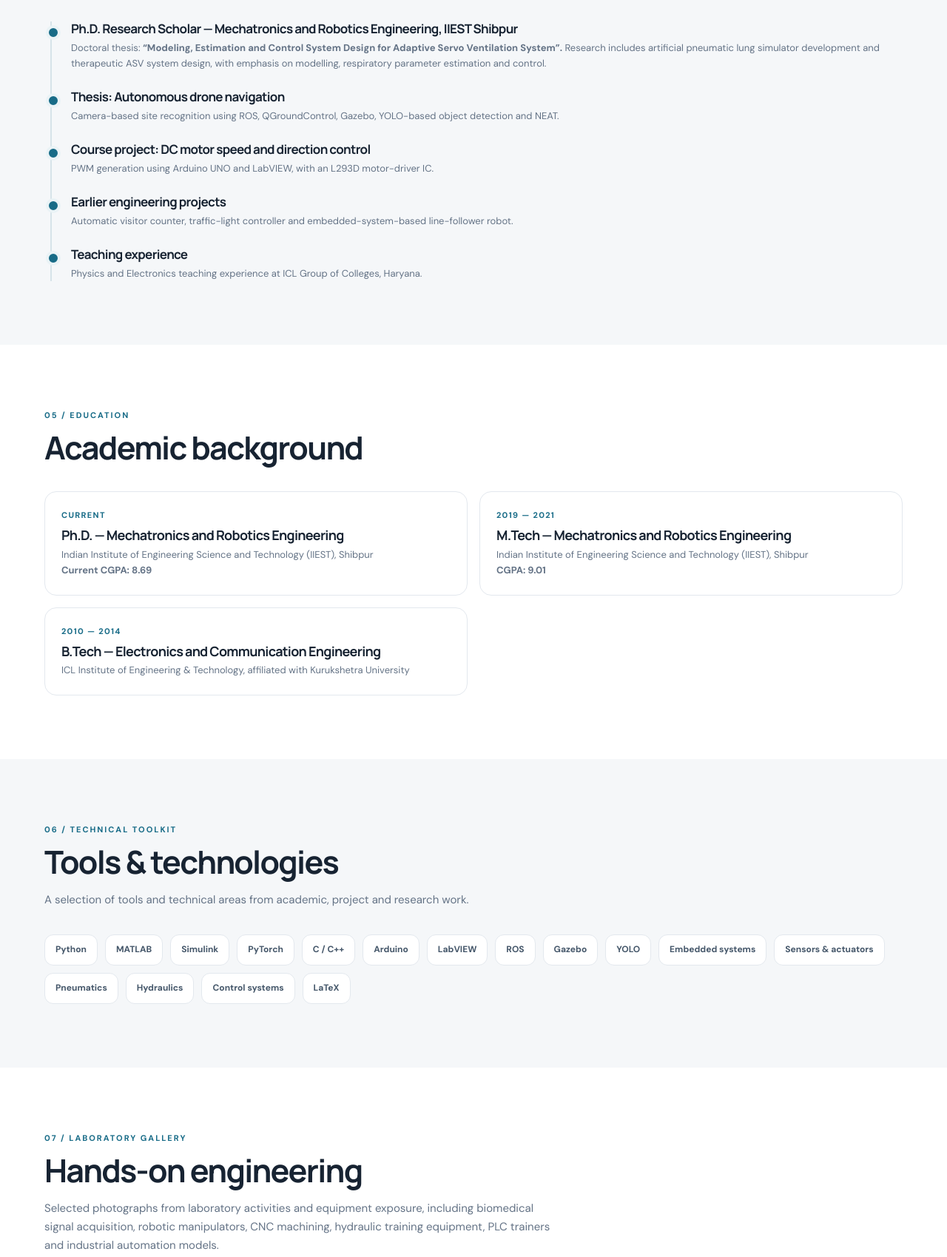
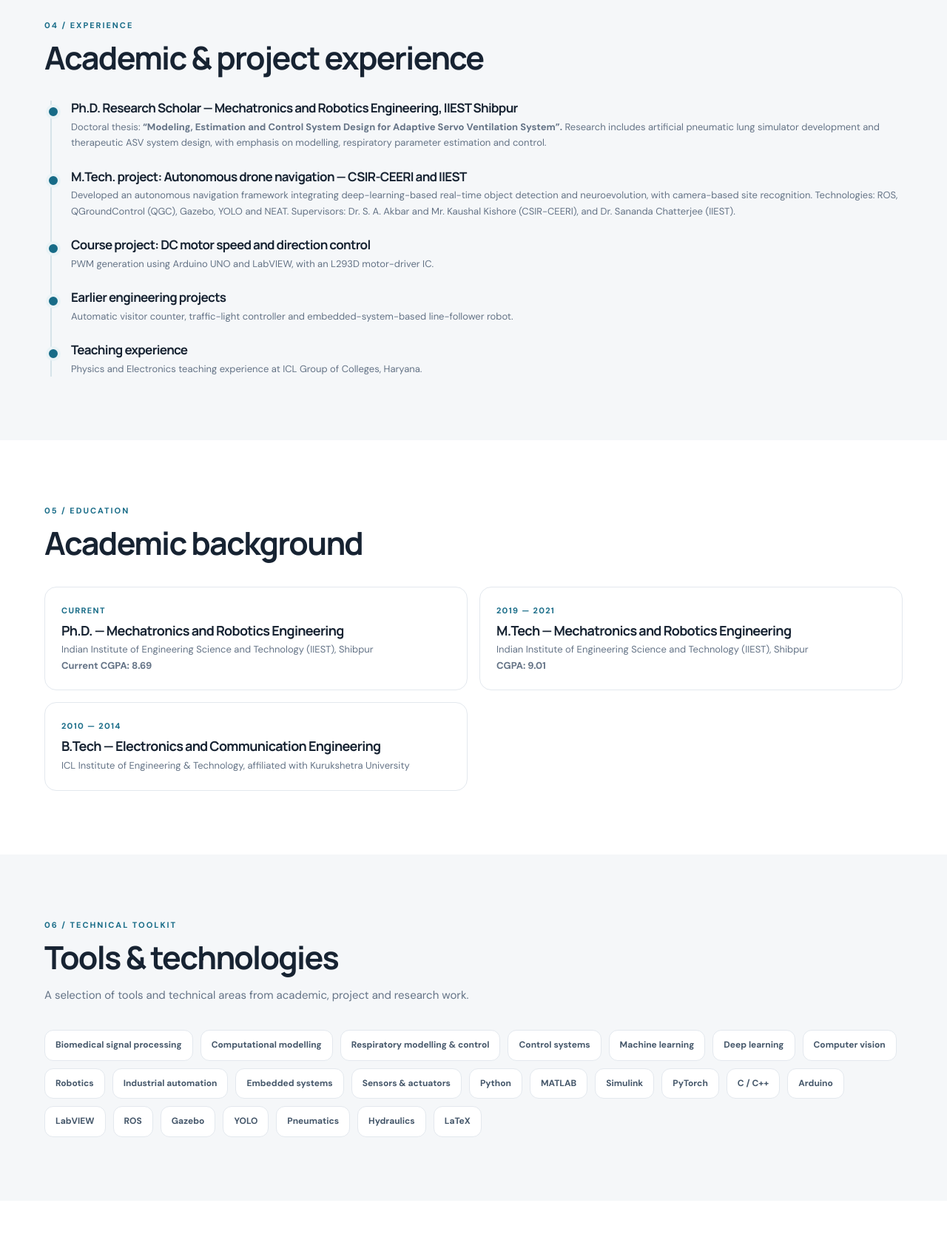
Before and after one commit to AnshumanIIEST/AnshumanIIEST.github.io, a plain HTML site: page index.html in a window 1280 px wide. Shown: the part 4388-6087 px from the top of the page at 74% size. Drawn offline with Linux system fonts and the light colour scheme.

Commit message:
Enhance gallery and update project descriptions
Added a new gallery section for digital fabrication facilities and updated project descriptions for clarity.

```diff
--- a/index.html
+++ b/index.html
@@ -92,6 +92,8 @@
     .gallery-item img{width:100%;height:230px;object-fit:cover;transition:.4s}
     .gallery-item:hover img{transform:scale(1.04)}
     .gallery-label{position:absolute;inset:auto 0 0;padding:35px 16px 14px;background:linear-gradient(transparent,rgba(10,25,35,.8));color:white;font-size:12px;font-weight:700}
+    .gallery-collage{background:#101c2b}
+    .gallery-collage img{object-fit:contain;background:#101c2b}
     .contact{background:var(--dark);color:white}
     .contact .section-intro{color:#bdcbd3}
     .contact-row{display:flex;align-items:center;justify-content:space-between;gap:30px;flex-wrap:wrap}
@@ -226,8 +228,9 @@
           <article class="project"><div class="project-icon">◈</div><div><small>Machine learning</small><h3>Excitation-Aware Parameter Estimation</h3><p>Physics-informed learning methods for estimating respiratory parameters while accounting for signal excitation and identifiability.</p></div></article>
           <article class="project"><div class="project-icon">↗</div><div><small>Respiratory modelling & control</small><h3>Parameter estimation and ventilator control</h3><p>Development and evaluation of methods for estimating respiratory resistance and elastance, and designing control strategies for respiratory-support systems.</p></div></article>
           <article class="project"><div class="project-icon">⌁</div><div><small>Therapeutic respiratory support</small><h3>Adaptive Servo-Ventilation (ASV) system</h3><p>Design of a therapeutic ASV system, addressing system architecture, mathematical modelling, parameter estimation and control-system development.</p></div></article>
+          <article class="project"><div class="project-icon">✚</div><div><small>Sponsored research · Ongoing</small><h3>Adaptive PAP Therapy for Enhanced Respiratory Support</h3><p>Model-based assisted ventilation system for adaptive positive airway pressure therapy. Principal Investigator: Dr. Tanmay Pal. Funded by I-Hub Foundation for Cobotics (IHFC), Technology Innovation Hub of IIT Delhi. Duration: 2 years · Project amount: ₹10,00,000.</p></div></article>
           <article class="project"><div class="project-icon">◎</div><div><small>Signal quality</small><h3>BreathGuard</h3><p>Predicting breath-detection failures in low-cost respiratory flow sensing using signal-quality indicators and risk–coverage evaluation.</p></div></article>
-          <article class="project"><div class="project-icon">✦</div><div><small>Robotics</small><h3>Autonomous drone navigation</h3><p>Thesis project involving camera-based site recognition, ROS, Gazebo, object detection and neuroevolution methods.</p></div></article>
+          <article class="project"><div class="project-icon">✦</div><div><small>M.Tech. project · CSIR-CEERI and IIEST</small><h3>Autonomous drone navigation</h3><p>Developed an autonomous navigation framework integrating deep-learning-based real-time object detection and neuroevolution, with camera-based site recognition. Technologies: ROS, QGroundControl (QGC), Gazebo, YOLO and NEAT. Supervisors: Dr. S. A. Akbar (CSIR-CEERI), Mr. Kaushal Kishore (CSIR-CEERI) and Dr. Sananda Chatterjee (IIEST).</p></div></article>
           <article class="project"><div class="project-icon">↗</div><div><small>Control systems</small><h3>Embedded motor control</h3><p>DC motor speed and direction control using Arduino, PWM generation, LabVIEW and an L293D motor driver.</p></div></article>
         </div>
       </div>
@@ -238,7 +241,7 @@
         <div class="section-head"><div class="kicker">04 / Experience</div><h2>Academic & project experience</h2></div>
         <div class="timeline">
           <div class="timeline-item"><h3>Ph.D. Research Scholar — Mechatronics and Robotics Engineering, IIEST Shibpur</h3><p>Doctoral thesis: <strong>“Modeling, Estimation and Control System Design for Adaptive Servo Ventilation System”.</strong> Research includes artificial pneumatic lung simulator development and therapeutic ASV system design, with emphasis on modelling, respiratory parameter estimation and control.</p></div>
-          <div class="timeline-item"><h3>Thesis: Autonomous drone navigation</h3><p>Camera-based site recognition using ROS, QGroundControl, Gazebo, YOLO-based object detection and NEAT.</p></div>
+          <div class="timeline-item"><h3>M.Tech. project: Autonomous drone navigation — CSIR-CEERI and IIEST</h3><p>Developed an autonomous navigation framework integrating deep-learning-based real-time object detection and neuroevolution, with camera-based site recognition. Technologies: ROS, QGroundControl (QGC), Gazebo, YOLO and NEAT. Supervisors: Dr. S. A. Akbar and Mr. Kaushal Kishore (CSIR-CEERI), and Dr. Sananda Chatterjee (IIEST).</p></div>
           <div class="timeline-item"><h3>Course project: DC motor speed and direction control</h3><p>PWM generation using Arduino UNO and LabVIEW, with an L293D motor-driver IC.</p></div>
           <div class="timeline-item"><h3>Earlier engineering projects</h3><p>Automatic visitor counter, traffic-light controller and embedded-system-based line-follower robot.</p></div>
           <div class="timeline-item"><h3>Teaching experience</h3><p>Physics and Electronics teaching experience at ICL Group of Colleges, Haryana.</p></div>
@@ -261,10 +264,12 @@
       <div class="wrap">
         <div class="section-head"><div class="kicker">06 / Technical toolkit</div><h2>Tools & technologies</h2><p class="section-intro">A selection of tools and technical areas from academic, project and research work.</p></div>
         <div class="tools">
-          <span class="tool">Python</span><span class="tool">MATLAB</span><span class="tool">Simulink</span><span class="tool">PyTorch</span>
-          <span class="tool">C / C++</span><span class="tool">Arduino</span><span class="tool">LabVIEW</span><span class="tool">ROS</span>
-          <span class="tool">Gazebo</span><span class="tool">YOLO</span><span class="tool">Embedded systems</span><span class="tool">Sensors & actuators</span>
-          <span class="tool">Pneumatics</span><span class="tool">Hydraulics</span><span class="tool">Control systems</span><span class="tool">LaTeX</span>
+          <span class="tool">Biomedical signal processing</span><span class="tool">Computational modelling</span><span class="tool">Respiratory modelling & control</span><span class="tool">Control systems</span>
+          <span class="tool">Machine learning</span><span class="tool">Deep learning</span><span class="tool">Computer vision</span><span class="tool">Robotics</span>
+          <span class="tool">Industrial automation</span><span class="tool">Embedded systems</span><span class="tool">Sensors & actuators</span><span class="tool">Python</span>
+          <span class="tool">MATLAB</span><span class="tool">Simulink</span><span class="tool">PyTorch</span><span class="tool">C / C++</span>
+          <span class="tool">Arduino</span><span class="tool">LabVIEW</span><span class="tool">ROS</span><span class="tool">Gazebo</span>
+          <span class="tool">YOLO</span><span class="tool">Pneumatics</span><span class="tool">Hydraulics</span><span class="tool">LaTeX</span>
         </div>
       </div>
     </section>
@@ -285,6 +290,7 @@
           <div class="gallery-item"><img src="images/plc-control-cabinet.jpg" alt="PLC control cabinet"><div class="gallery-label">PLC control cabinet & wiring</div></div>
           <div class="gallery-item"><img src="images/cnc-machining.png" alt="CNC machining centre operation"><div class="gallery-label">CNC machining centre</div></div>
           <div class="gallery-item"><img src="images/hydraulic-training.png" alt="Hydraulic training rig"><div class="gallery-label">Hydraulic systems training rig</div></div>
+          <div class="gallery-item gallery-collage"><img src="images/digital-fabrication-facilities.png" alt="Additive manufacturing and digital fabrication facility showing five 3D printers and a Creality Falcon2 Pro laser cutter"><div class="gallery-label">3D printing & laser cutting facilities</div></div>
         </div>
       </div>
     </section>
```
